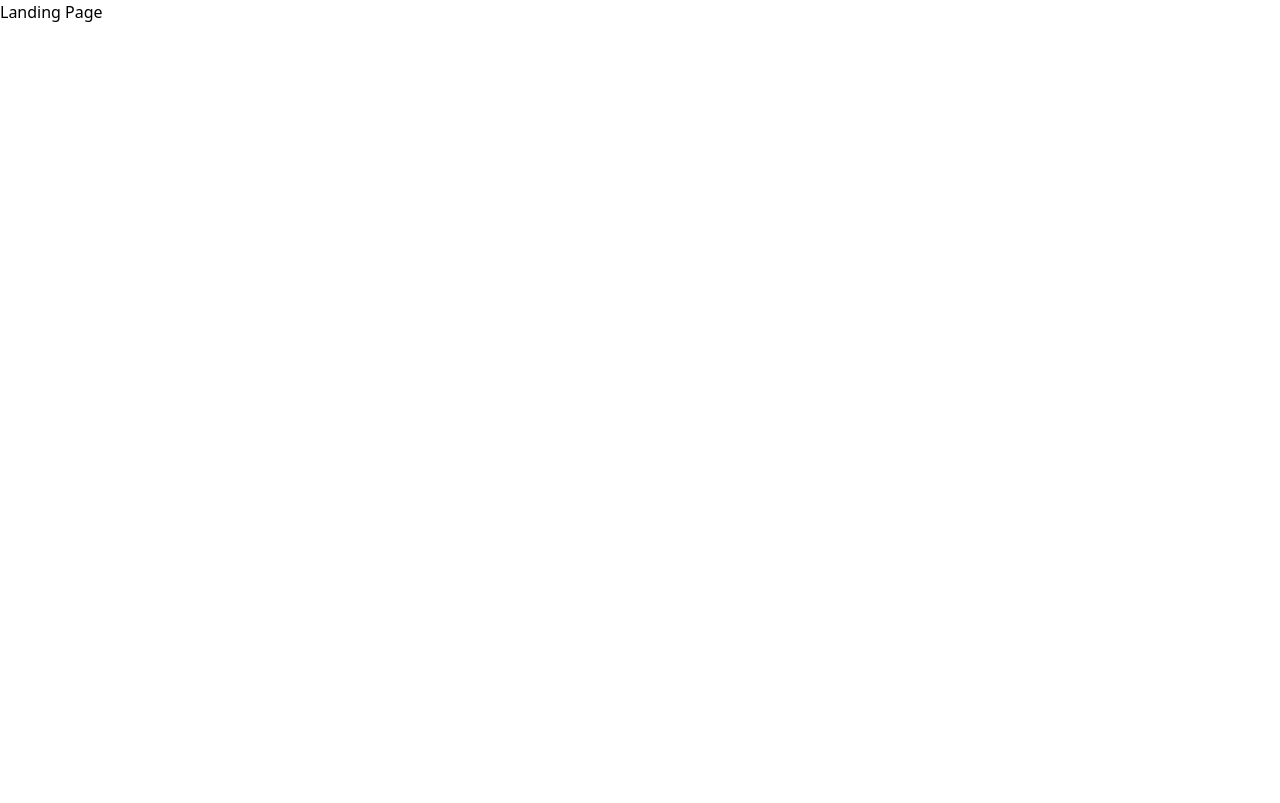
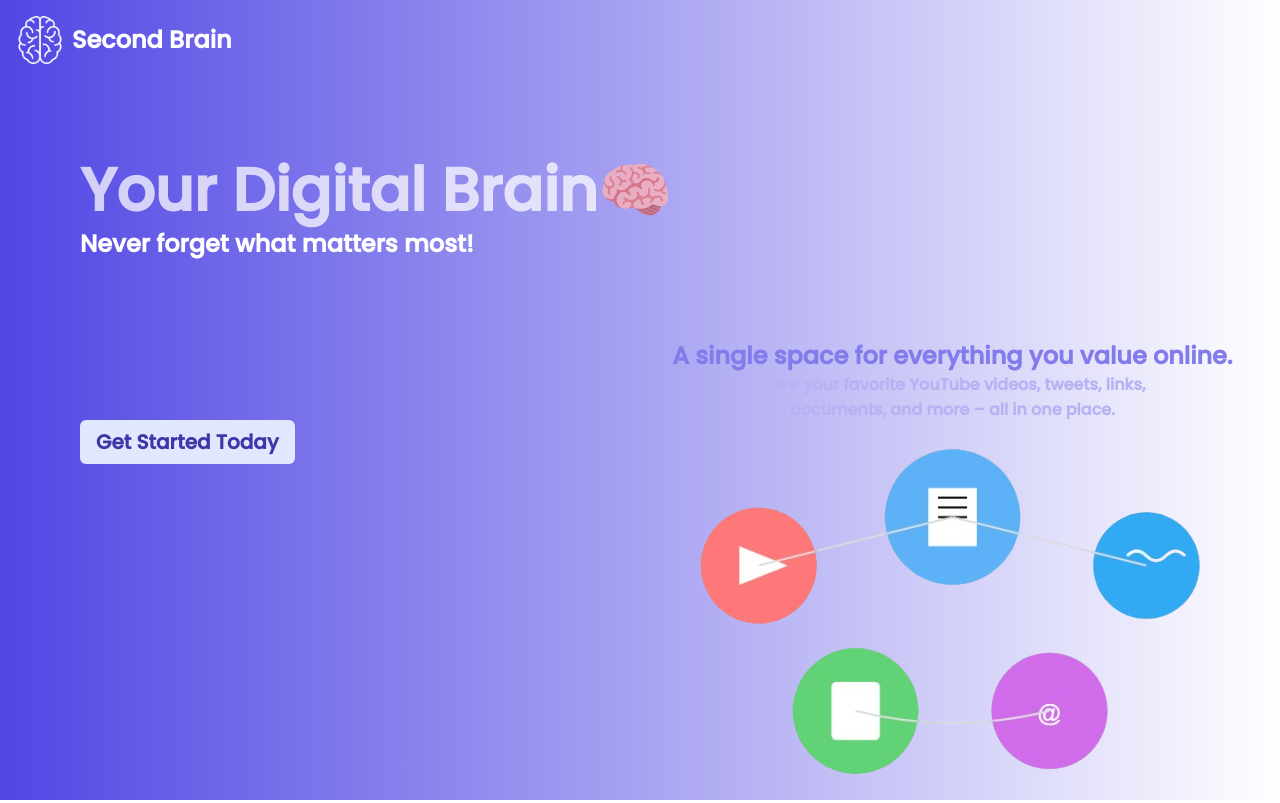
Before and after one commit to aniketkadale/secondbrain-v1, a React (Vite) app in the folder secondbrain-fe/: page / in a window 1280 px wide. Built offline with nearby package versions, Linux system fonts and the light colour scheme.

Commit message:
added landing page

```diff
--- a/secondbrain-fe/index.html
+++ b/secondbrain-fe/index.html
@@ -1,11 +1,21 @@
-<!doctype html>
+<!DOCTYPE html>
 <html lang="en">
   <head>
     <meta charset="UTF-8" />
     <link rel="icon" type="image/svg+xml" href="/vite.svg" />
+    <link rel="preconnect" href="https://fonts.googleapis.com" />
+    <link rel="preconnect" href="https://fonts.gstatic.com" crossorigin />
+    <link
+      href="https://fonts.googleapis.com/css2?family=Poppins:wght@400;500&display=swap"
+      rel="stylesheet"
+    />
     <meta name="viewport" content="width=device-width, initial-scale=1.0" />
     <title>Vite + React + TS</title>
-    <script async src="https://platform.twitter.com/widgets.js" charset="utf-8"></script>
+    <script
+      async
+      src="https://platform.twitter.com/widgets.js"
+      charset="utf-8"
+    ></script>
   </head>
   <body>
     <div id="root"></div>
--- /dev/null
+++ b/secondbrain-fe/src/components/Navbar.tsx
@@ -0,0 +1,16 @@
+
+
+const Navbar = () => {
+  return (
+    <div className="flex bg-gradient-to- ">
+      <div className="flex justify-center items-center gap-2 p-4">
+        <img className="h-12 text-white" src="logo_white.png" alt="logo" />
+        <h1 className="font-poppins text-2xl text-white font-bold">
+          Second Brain
+        </h1>
+      </div>
+    </div>
+  );
+}
+
+export default Navbar
--- a/secondbrain-fe/src/pages/LandingPage.tsx
+++ b/secondbrain-fe/src/pages/LandingPage.tsx
@@ -1,6 +1,52 @@
+import { useNavigate } from "react-router-dom";
+import { Button } from "../components/Button";
+import Navbar from "../components/Navbar";
 
 const LandingPage = () => {
-  return <div>Landing Page</div>;
+  const navigate = useNavigate();
+  return (
+    <div className="bg-gradient-to-r from-purple-600 bg-white h-screen">
+      <Navbar />
+
+      <div className="min-w-96">
+        <div className="hero flex flex-col gap-5 justify-center items-start mt-50">
+          <div className="flex flex-col gap-2 p-20 m-50">
+            <h1 className="font-poppins text-white text-6xl font-bold animate-pulse ease-in ">
+              Your Digital Brain🧠
+            </h1>
+            <h2 className="font-poppins text-white text-2xl font-semibold">
+              Never forget what matters most!
+            </h2>
+          </div>
+        </div>
+
+        <div className="flex justify-between">
+          <div className="m-20">
+            <h2 className="font-poppins text-white text-xl font-bold">
+              <Button
+                size="md"
+                variant="secondary"
+                text="Get Started Today"
+                onClick={() => {
+                  navigate("/signup");
+                }}
+              />
+            </h2>
+          </div>
+          <div className="text-center">
+            <h2 className="font-poppins text-[#827BEC] text-2xl font-bold">
+              A single space for everything you value online.
+            </h2>
+            <span className="font-poppins text-[#B6B2F4] text-md font-bold">
+              Save your favorite YouTube videos, tweets, links, <br />
+              documents, and more – all in one place.
+            </span>
+            <img src="/hero.png" alt="" />
+          </div>
+        </div>
+      </div>
+    </div>
+  );
 };
 
 export default LandingPage;
--- a/secondbrain-fe/tailwind.config.js
+++ b/secondbrain-fe/tailwind.config.js
@@ -17,7 +17,10 @@ export default {
           500: "#3e38a7",
           600: "#5046e4"
         }
-      }
+      },
+      fontFamily: {
+        poppins: ["Poppins", "sans-serif"],
+      },
     },
   },
   plugins: [],
```
Also changed, not shown: secondbrain-fe/public/hero.png (added), secondbrain-fe/public/logo_white.png (added).
